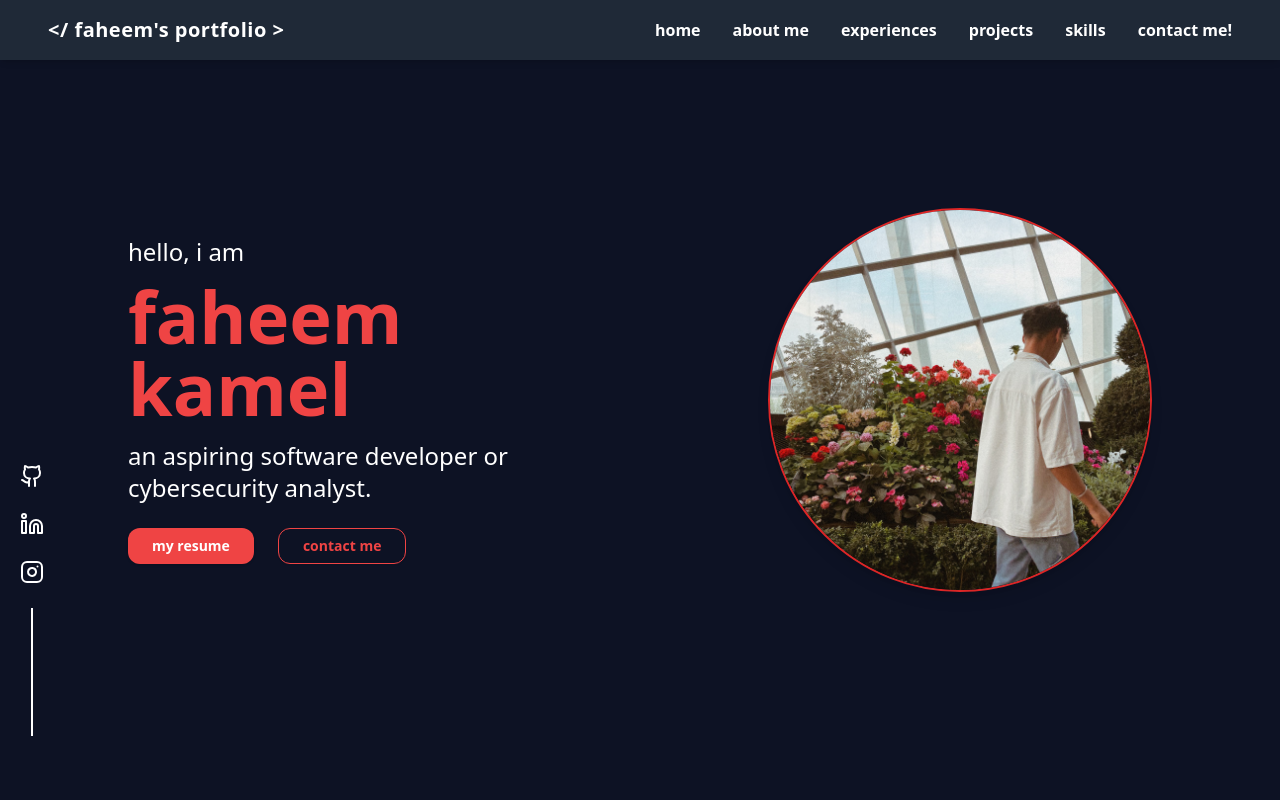
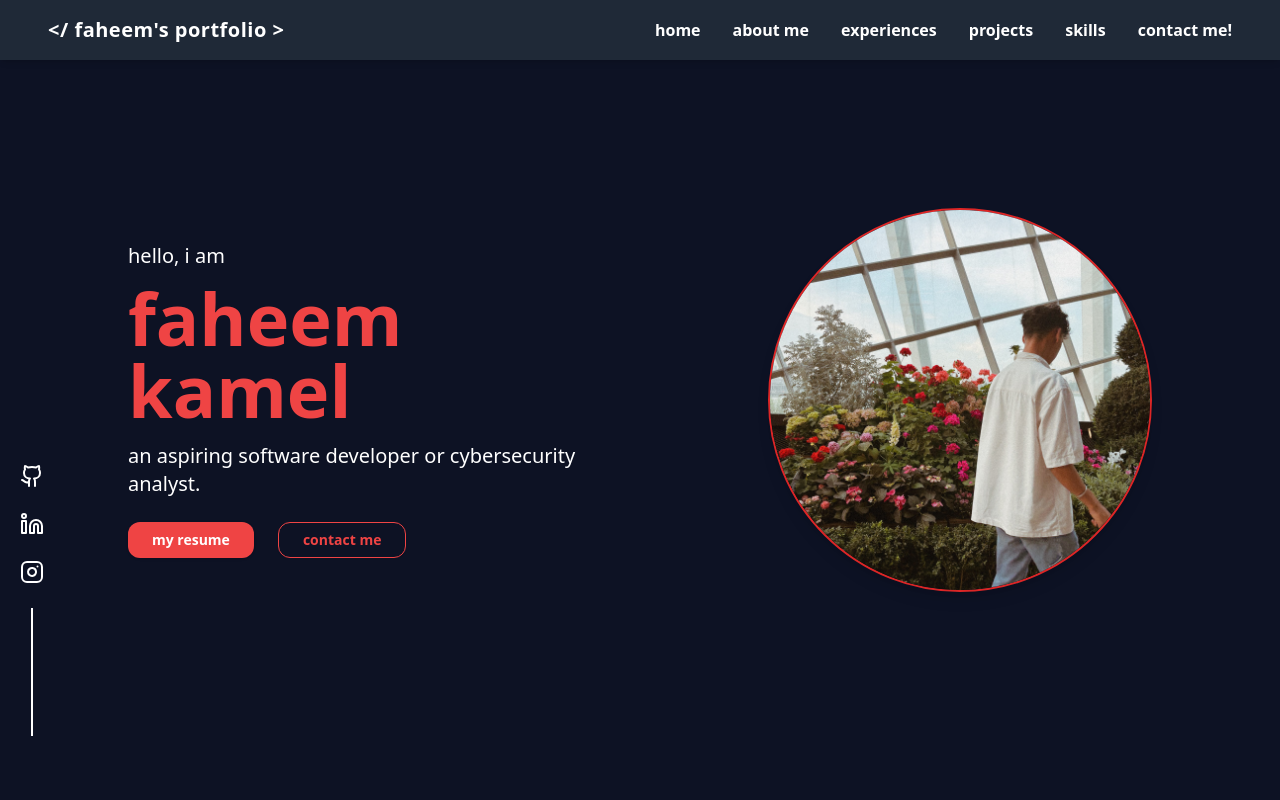
Before and after one commit to f4heemmmmm/faheem-website, a Next.js app in the folder my-portfolio/: page / in a window 1280 px wide. Shown: the top 800 px of the page. Built offline with nearby package versions, Linux system fonts and the light colour scheme.

Commit message:
text change size

```diff
--- a/my-portfolio/src/components/sections/Home.tsx
+++ b/my-portfolio/src/components/sections/Home.tsx
@@ -9,9 +9,9 @@ function Home() {
     return (
         <div className = "flex flex-col md:flex-row items-center justify-between w-full max-w-5xl">
             <div className = "text-white max-w-lg">
-                <p className = "text-2xl mb-3"> hello, i am </p>
+                <p className = "text-xl mb-3"> hello, i am </p>
                 <h1 className = "text-6xl md:text-7xl font-bold text-red-500 mb-4"> faheem kamel </h1>
-                <p className = "text-2xl mt-2 font-medium"> an aspiring software developer or cybersecurity analyst. </p>
+                <p className = "text-xl mt-2 font-medium"> an aspiring software developer or cybersecurity analyst. </p>
                 <div className = "mt-6 flex space-x-4 gap-2">
                     <a
                         href = "/assets/faheem_kamel_resume.pdf"
```
